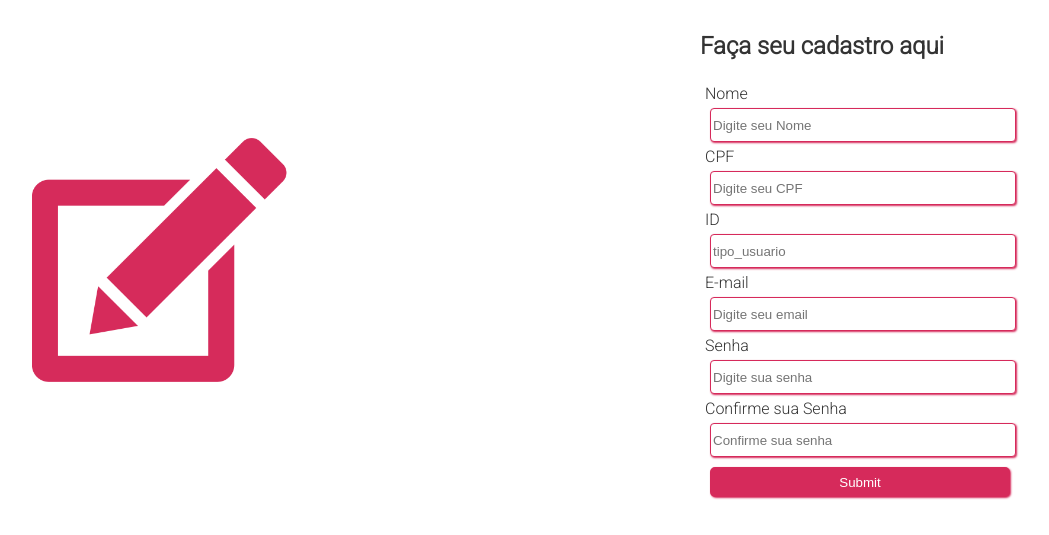
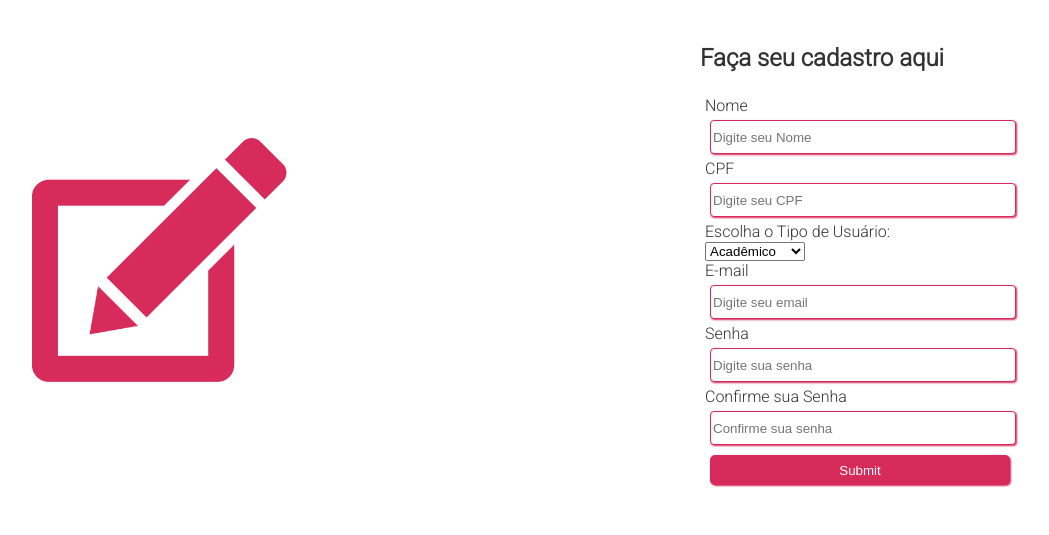
Before and after one commit to gti-ifpr/HoraCom, a Flask app: page /login/cadastro in a window 1280 px wide. Shown: the part 63-598 px from the top of the page, without its empty margins (100-1149 px from the left). Run offline with Flask 3, Linux system fonts and the light colour scheme.

Commit message:
Update cadastro.html

```diff
--- a/sitehoracom/templates/index/login/cadastro.html
+++ b/sitehoracom/templates/index/login/cadastro.html
@@ -39,8 +39,11 @@
           <label for="cpf">CPF</label>
           <input type="text" id="cpf" name="cpf" placeholder="Digite seu CPF" required>
           <br>
-          <label for="tipo_usuario">ID</label>
-          <input type="text" id="tipo_usuario" name="tipo_usuario" placeholder="tipo_usuario" required>
+          <label for="tipo_usuario">Escolha o Tipo de Usuário:</label>
+          <select id="tipo_usuario" name="tipo_usuario" required>
+            <option value="academico">Acadêmico</option>
+            <option value="coordenador">Coordenador</option>
+          </select>
           <br>
           <label for="email">E-mail</label>
           <input type="email" id="email" name="email" placeholder="Digite seu email" required>
```
